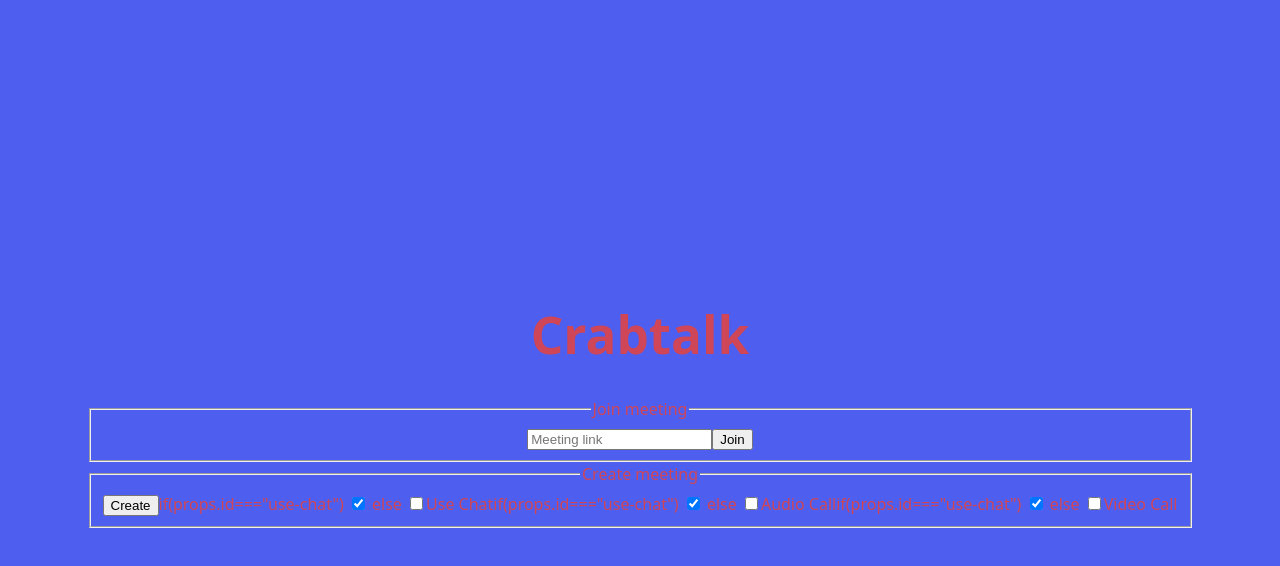
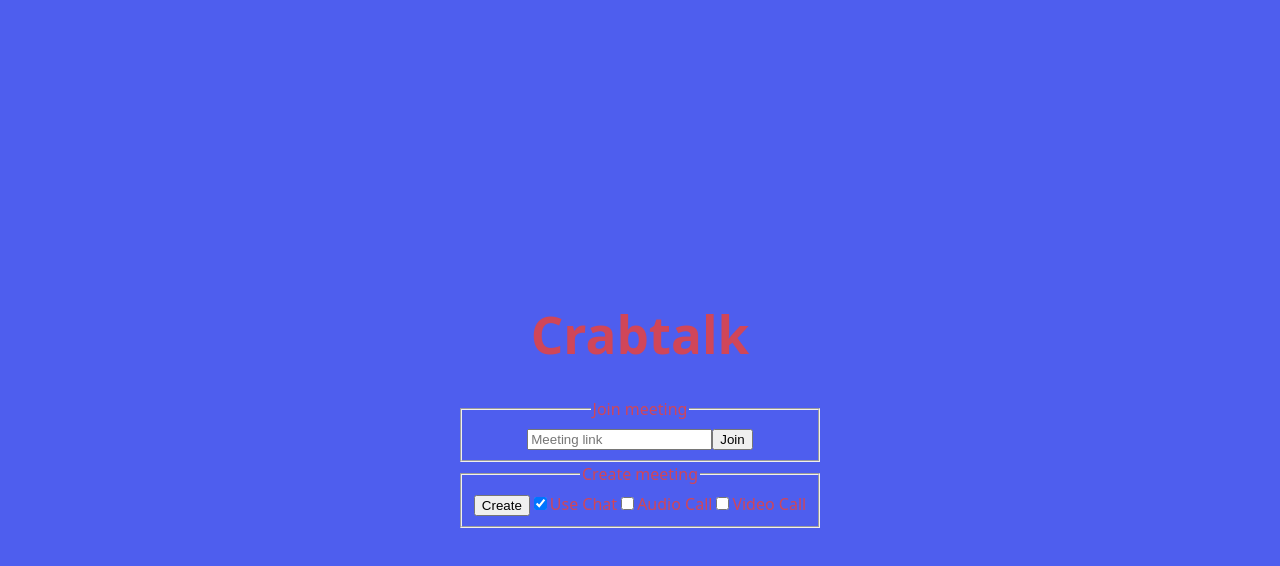
Before and after one commit to JaninaAlona/crabtalk, a React (Vite) app: page / in a window 1280 px wide. Both pictures are taken after a click on the input "Create". Shown: the top 566 px of the page. Built offline with nearby package versions, Linux system fonts and the light colour scheme.

Commit message:
Option test3

```diff
--- a/src/components/CreateMeeting.jsx
+++ b/src/components/CreateMeeting.jsx
@@ -5,16 +5,21 @@ function CreateMeeting() {
 
     function Option(props) {
         if (isVisible) {
-            return (
-                <>
-                    if(props.id==="use-chat") {
+            if(props.id==="use-chat") {
+                return (
+                    <>
                         <input type="checkbox" id={props.id} name="option" value={props.value} checked />
-                    } else {
+                        <label for={props.id}>{props.label}</label>
+                    </>
+                )
+            } else {
+                return (
+                    <>
                         <input type="checkbox" id={props.id} name="option" value={props.value} />
-                    }
-                    <label for={props.id}>{props.label}</label>
-                </>
-            )
+                        <label for={props.id}>{props.label}</label>
+                    </>
+                )
+            }
         }
     }
 
```
Also changed, not shown: 3 other files (tests, documents, lock files or other folders).
